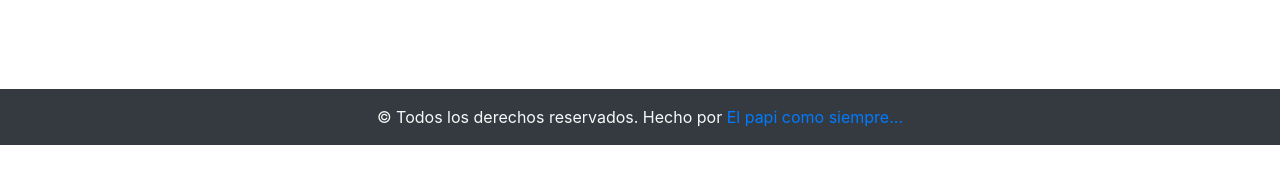
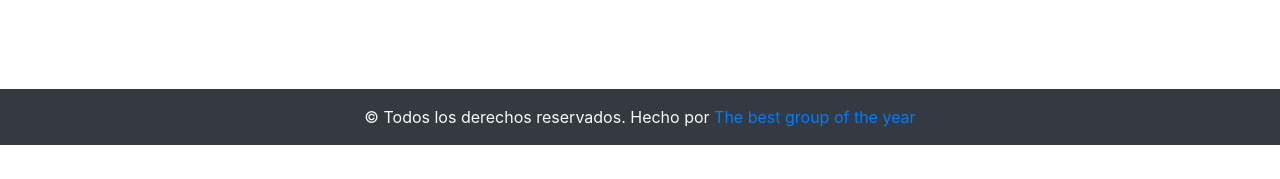
Before and after one commit to MaximoSav/Proyecto-Integrador-Django, a Django app: page / in a window 1280 px wide. Shown: the part 621-800 px from the top of the page. Run offline with Django 3.2, Linux system fonts and the light colour scheme; data that the repository does not hold is empty; parts of the project's set-up code (start-up, migrations or seed data) failed here and were passed over; some libraries are stand-ins or nearby versions.

Commit message:
fixed minimal errors

```diff
--- a/core/cart/templatetags/cart_tags.py
+++ b/core/cart/templatetags/cart_tags.py
@@ -14,8 +14,8 @@ def money_format(value, arg):
 
 @register.filter()
 def dolar(value, arg):
-    return str(float("{0:.2f}".format(value / 85.75)) * float(arg))
+    return str(("{0:.2f}".format((value / 85.75) * float(arg))))
 
 @register.filter()
 def euro(value, arg):
-    return str(float("{0:.2f}".format(value / 90.5)) * float(arg))
+    return str(float("{0:.2f}".format((value / 90.5) * float(arg))))
--- a/core/templates/base.html
+++ b/core/templates/base.html
@@ -74,8 +74,6 @@
 			<i class="fa fa-shopping-cart"></i>
 			<span class="badge badge-light">{{ request.session.cart.items|length }}</span>
 		</a>
-		{% else %}
-
 		{% endif %}
 	</nav>
 
@@ -88,7 +86,7 @@
 				<span class="text-light opacity-50">© Todos los derechos reservados. Hecho por</span>
 				<a class="nav-link-style nav-link-light" href="https://github.com/MaximoSav/Proyecto-Integrador-Django/"
 					target="_blank" rel="noopener">
-					El papi como siempre...</a>
+					The best group of the year</a>
 			</p>
 		</div>
 	</footer>
--- a/core/templates/mercado/main.html
+++ b/core/templates/mercado/main.html
@@ -83,7 +83,6 @@
                             <div class="card-body d-flex justify-content-between align-middle">
 
                                 <div>
-                                    <button type="button" class="btn btn-sm btn-outline-secondary">Ver</button>
                                     <a type="button" href="{% url 'add_product' producto.id %}"
                                         class="btn btn-sm btn-outline-secondary">Agregar al
                                         carro</a>
```
